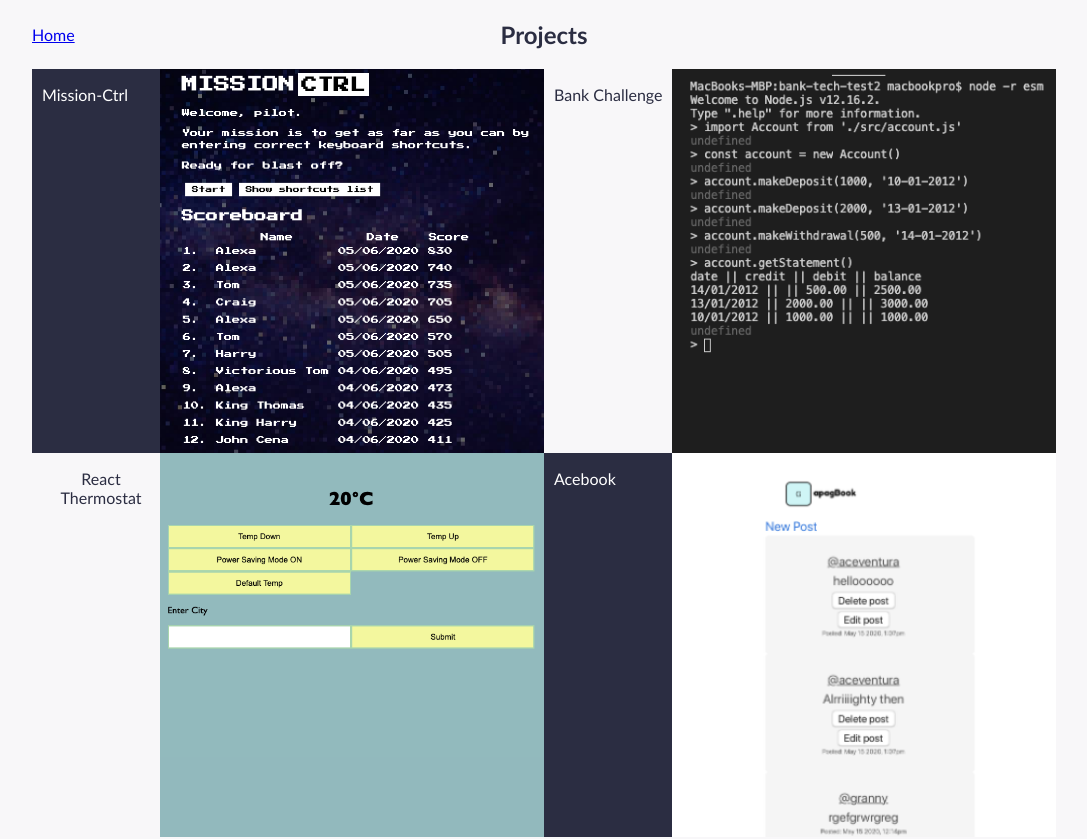
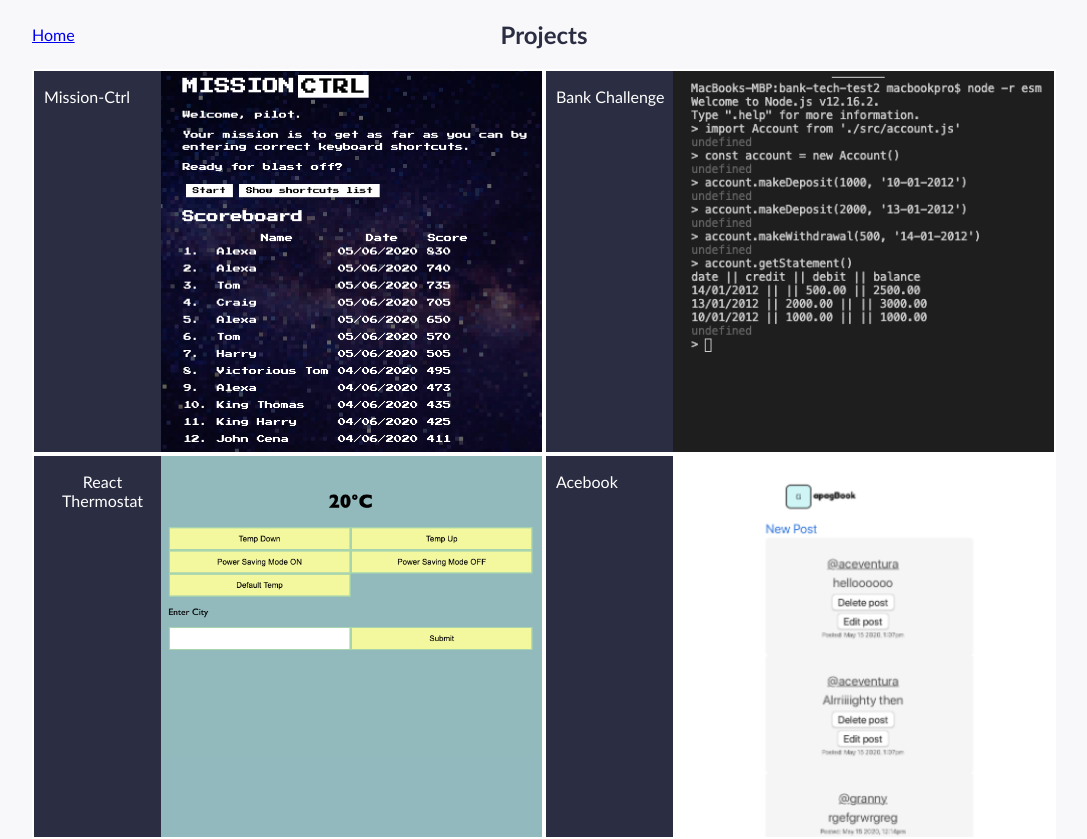
Before and after one commit to AlexLewis10/portfolio, a React (Create React App) app: page /projects in a window 1280 px wide. Shown: the whole page, without its empty margins (96-1183 px from the left). Built offline with nearby package versions, Linux system fonts and the light colour scheme.

Commit message:
Remove light-box class, transfer to dark-box class

```diff
--- a/src/app.css
+++ b/src/app.css
@@ -64,11 +64,9 @@ img {
   grid-template-columns: 1fr 3fr;
   background-color: #2B2D42;
   color: white;
-}
-
-.light-box {
-  display: grid;
-  grid-template-columns: 1fr 3fr;
+  border-color: white;
+  border-width: 2px;
+  border-style: solid;
 }
 
 .title {
@@ -77,8 +75,8 @@ img {
 }
 
 .project-image {
-    width:100%;
-    height:100%;
+    width: 100%;
+    height: 100%;
     object-fit: cover;
     overflow: hidden;
 }
--- a/src/components/projects.js
+++ b/src/components/projects.js
@@ -18,11 +18,11 @@ class Projects extends Component {
             <p className='title'>Mission-Ctrl</p>
             <img className='project-image' src={missionCtrl} alt='Mission Control'></img>
           </div>
-          <div className="light-box">
+          <div className="dark-box">
             <p className='title'>Bank Challenge</p>
             <img className='project-image' src={bank} alt='Bank challenge'></img>
           </div>
-          <div className="light-box">
+          <div className="dark-box">
             <p className='title'>React Thermostat</p>
             <img className='project-image' src={thermostat} alt='Thermostat'></img>
           </div>
```
